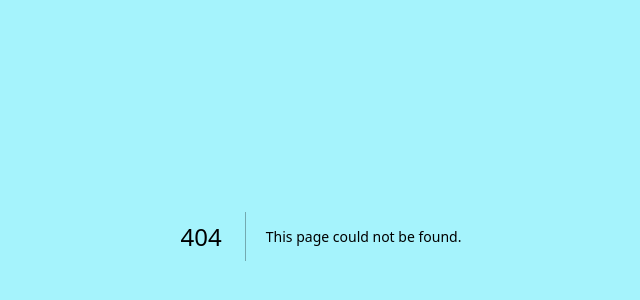
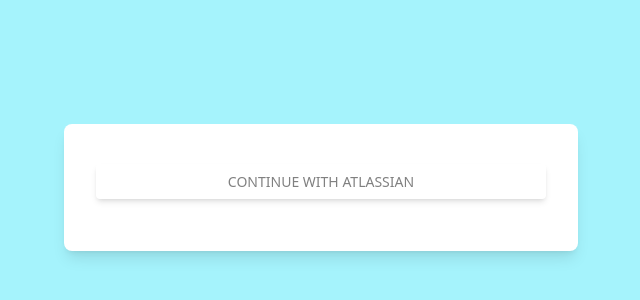
Before and after one commit to rodrigoofig/pi-planning-fe, a Next.js app: page /login in a window 1280 px wide. Before the commit this address had no page. Shown: the part 164-464 px from the top of the page, without its empty margins (319-959 px from the left). Built offline with nearby package versions, Linux system fonts and the light colour scheme.

Commit message:
change scope

```diff
--- /dev/null
+++ b/src/app/api/auth/[...nextauth]/route.ts
@@ -0,0 +1,8 @@
+/** @format */
+
+import { authConfig } from "@/lib/auth";
+import NextAuth from "next-auth/next";
+
+const handler = NextAuth(authConfig);
+
+export { handler as GET, handler as POST };
--- /dev/null
+++ b/src/app/login/form.tsx
@@ -0,0 +1,20 @@
+"use client"; // Indicates that this module is client-side code.
+
+import { signIn } from "next-auth/react"; // Import the signIn function from NextAuth for authentication.
+
+
+export const LoginForm = () => {
+  const callbackUrl = "http://localhost:3000/api/auth/callback/atlassian"; // Define a callback URL or use a default one.
+  return (
+    <form >
+      <a
+        className="px-7 py-2 text-white font-medium text-sm leading-snug uppercase rounded shadow-md hover:shadow-lg focus:shadow-lg focus:outline-none focus:ring-0 active:shadow-lg transition duration-150 ease-in-out w-full flex justify-center items-center mb-3"
+        style={{ color: "gray" }}
+        onClick={() => signIn("atlassian", { callbackUrl })}
+        role="button"
+      >
+        Continue with Atlassian
+      </a>
+    </form>
+  );
+};
--- /dev/null
+++ b/src/app/login/page.tsx
@@ -0,0 +1,13 @@
+import { LoginForm } from "./form";
+
+export default function LoginPage() {
+  return (
+    <>
+        <div className="container mx-auto px-6 py-72  flex justify-center items-center">
+          <div className="md:w-8/12 lg:w-5/12 bg-white px-8 py-10 rounded-lg shadow-lg">
+            <LoginForm />
+          </div>
+        </div>
+    </>
+  );
+}
--- /dev/null
+++ b/src/app/profile/form.tsx
@@ -0,0 +1,33 @@
+import { getServerSession } from "next-auth";
+import { authConfig } from "@/lib/auth";
+
+
+export default async function ProfileForm() {
+  const session = await getServerSession(authConfig);
+  const user = session?.user;
+
+  return (
+    <>
+      <section className="bg-ct-blue-600  min-h-screen pt-20">
+        <div className="max-w-4xl mx-auto bg-ct-dark-100 rounded-md h-[20rem] flex justify-center items-center">
+          <div>
+            <p className="mb-3 text-5xl text-center font-semibold">
+              Profile Page
+            </p>
+            {!user ? (
+              <p>Loading...</p>
+            ) : (
+              <div className="flex items-center gap-8">
+
+                <div className="mt-8">
+                  <p className="mb-3">Name: {user.name}</p>
+                  <p className="mb-3">Email: {user.email}</p>
+                </div>
+              </div>
+            )}
+          </div>
+        </div>
+      </section>
+    </>
+  );
+}
--- /dev/null
+++ b/src/app/profile/page.tsx
@@ -0,0 +1,11 @@
+import ProfileForm from "./form";
+
+export default function Profile() {
+
+    return (
+      <main>
+        <ProfileForm />
+
+      </main>
+    );
+  }
--- /dev/null
+++ b/src/lib/auth.ts
@@ -0,0 +1,22 @@
+/** @format */
+
+import { NextAuthOptions } from 'next-auth';
+import AtlassianProvider from 'next-auth/providers/atlassian';
+
+export const authConfig: NextAuthOptions = {
+  providers: [
+    AtlassianProvider({
+      clientId: 'v4n58Kcr6pXl1vFUwPYIignKXsYkAC5o',
+      clientSecret:
+        'ATOAFUs-DOmmEAfkhmCtUPzJiFlIBUeFDe3lFow887LXAvNAJ7TWjJnu7d7OZ71vKN7P492B931D',
+      authorization: {
+        params: {
+          audience: 'api.atlassian.com',
+          scope:
+            'write:jira-work read:jira-work read:jira-user offline_access read:me',
+        },
+      },
+    }),
+  ],
+  debug: true,
+};
```
Also changed, not shown: 2 other files (tests, documents, lock files or other folders).
